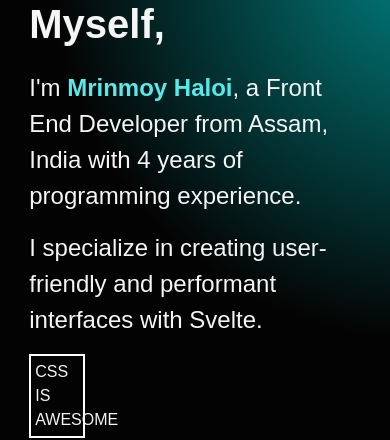
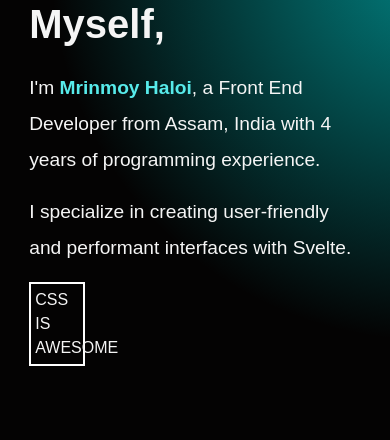
Before and after one commit to MrinmoyHaloi/mrinmoyhaloi.github.io, a SvelteKit app: page / in a window 390 px wide. Shown: the part 882-1322 px from the top of the page. Built offline with nearby package versions, Linux system fonts and the light colour scheme.

Commit message:
fix: update font sizing in of about section

```diff
--- a/src/routes/+page.svelte
+++ b/src/routes/+page.svelte
@@ -86,11 +86,11 @@
 			<div class="m-auto flex flex-col gap-16 *:flex-1 lg:flex-row">
 				<div class="about-text mx-auto sm:w-10/12 lg:w-full">
 					<h2>Myself,</h2>
-					<p class="text-[1.5rem] leading-9 md:text-[1.7rem]">
+					<p class="text-[1.2rem] leading-9 sm:text-[1.5rem] md:text-[1.7rem]">
 						I'm <span class="name">Mrinmoy Haloi</span>, a Front End Developer from Assam, India
 						with 4 years of programming experience.
 					</p>
-					<p class="text-[1.5rem] leading-9 md:text-[1.7rem]">
+					<p class="text-[1.2rem] leading-9 sm:text-[1.5rem] md:text-[1.7rem]">
 						I specialize in creating user-friendly and performant interfaces with Svelte.
 					</p>
 					<div class="w-24">
```
